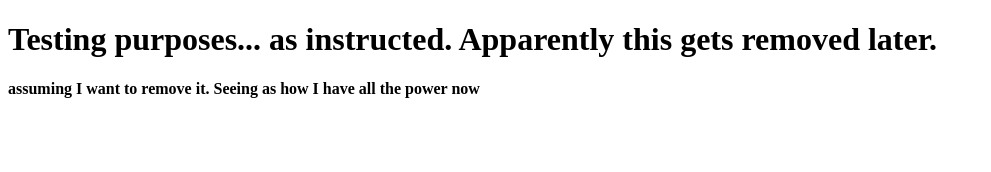
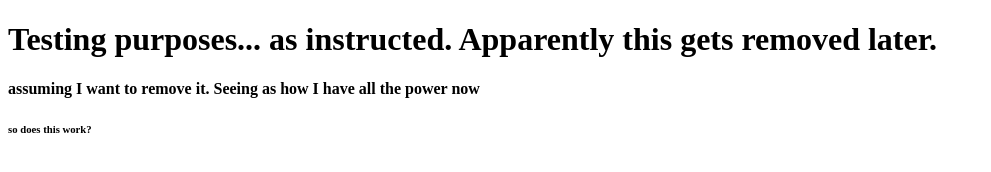
Before and after one commit to CummingsLoganT/fs-deployment-lab, a website: page index.html in a window 1280 px wide. Shown: the whole page, without its empty margins (0-991 px from the left). Drawn offline with Linux system fonts and the light colour scheme.

Commit message:
testing again or something

```diff
--- a/index.html
+++ b/index.html
@@ -10,6 +10,7 @@
     <meatAndPotatoes>
         <h1>Testing purposes... as instructed. Apparently this gets removed later. </h1>
         <h4>assuming I want to remove it. Seeing as how I have all the power now</h4>
+        <h6>so does this work?</h6>
     </meatAndPotatoes>
 
 </body>
```
